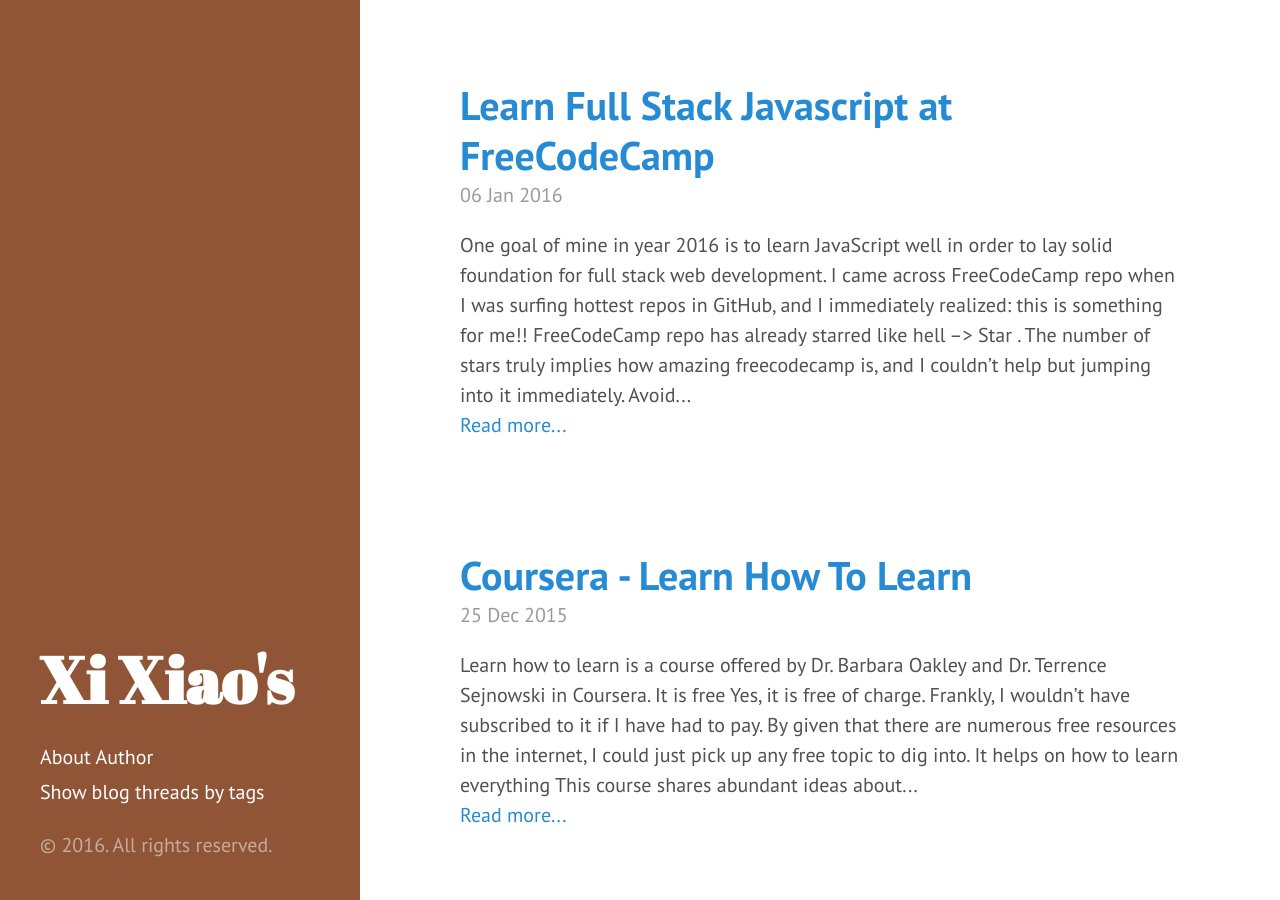
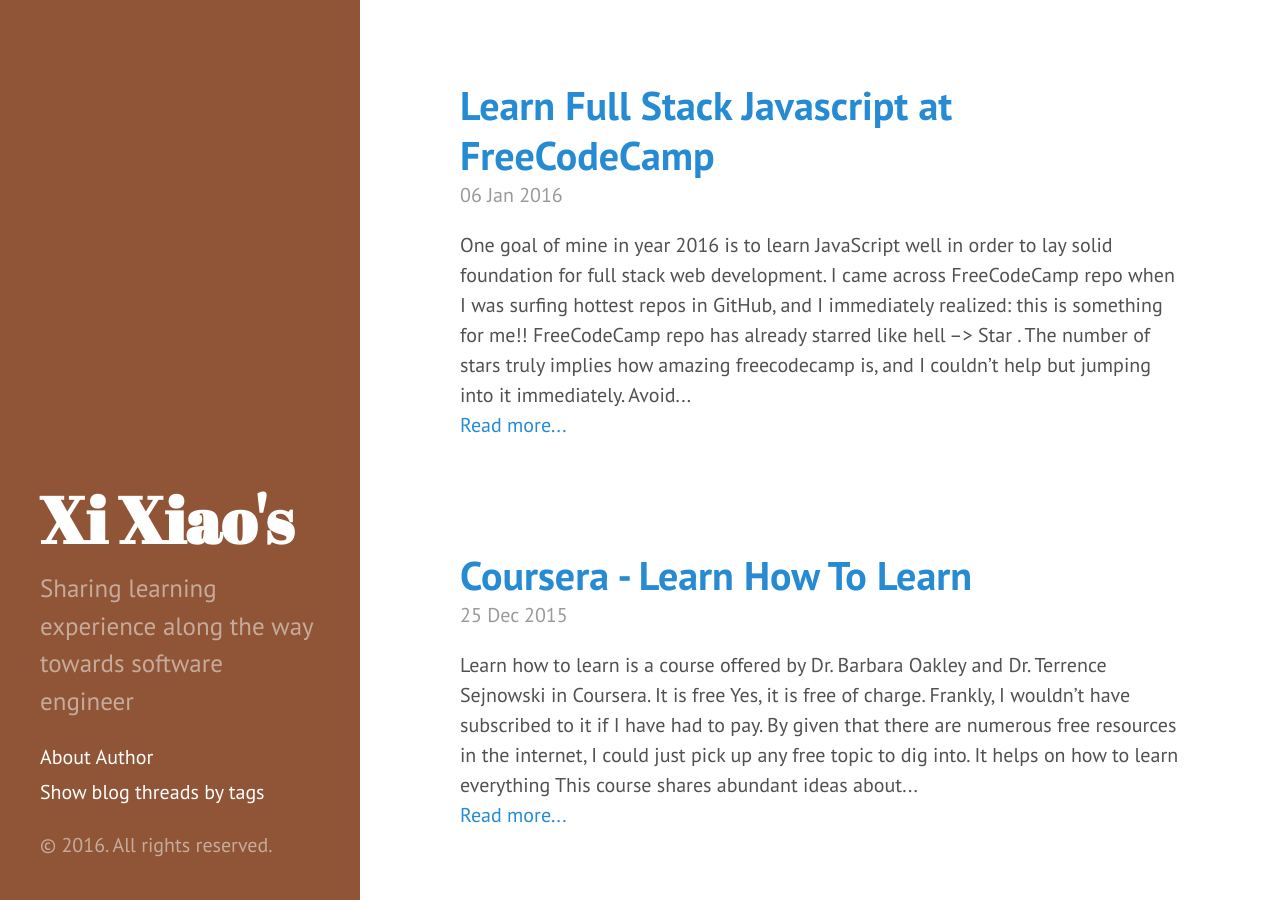
Before and after one commit to Xixiao007/blog.xixiao.info, a Jekyll site: the page built from index.html, in a window 1280 px wide and 900 px high. Built offline with Jekyll 4.4.1, drawn with Linux system fonts in a browser that asks for light colours; nearby versions of some CDN libraries; the list of posts is cut into pages by our own code.

Commit message:
"commit"

```diff
--- a/_config.yml
+++ b/_config.yml
@@ -10,6 +10,7 @@ permalink:        pretty
 # Setup
 title:            Xi Xiao's
 tagline:          'Xi Xiao Blog'
+description:      'Sharing learning experience along the way towards software engineer'
 url:              https://blog.xixiao.info
 baseurl:          /
 
```
